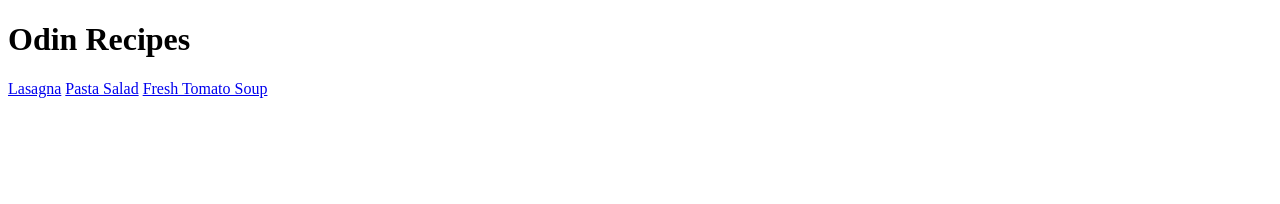
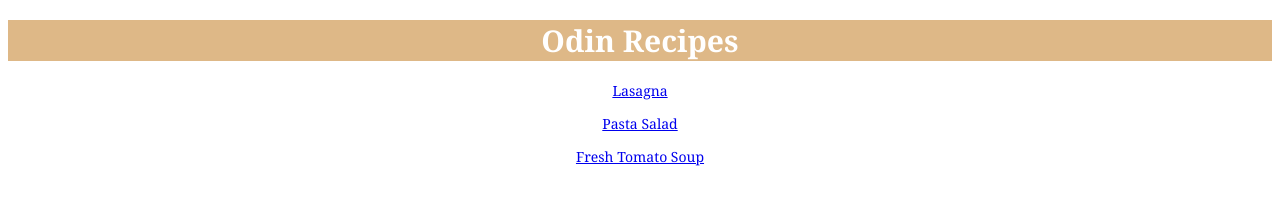
Before and after one commit to JakobKrizaj/odin-recipes, a plain HTML site: page index.html in a window 1280 px wide. Drawn offline with Linux system fonts and the light colour scheme.

Commit message:
Add CSS to each page

```diff
--- a/index.html
+++ b/index.html
@@ -3,11 +3,12 @@
     <head>
         <meta charset="utf-8">
         <title>Odin Recipes</title>
+        <link rel="stylesheet" href="styles.css">
     </head>
     <body>
         <h1>Odin Recipes</h1>
-        <a href="recipes/lasagna.html" target="_blank" rel="noopener noreferrer">Lasagna</a>
-        <a href="recipes/pasta-salad.html" target="_blank" rel="noopener noreferrer">Pasta Salad</a>
-        <a href="recipes/fresh-tomato-soup.html" target="_blank" rel="noopener noreferrer">Fresh Tomato Soup</a>
+        <p><a href="recipes/lasagna.html" target="_blank" rel="noopener noreferrer">Lasagna</a></p>
+        <p><a href="recipes/pasta-salad.html" target="_blank" rel="noopener noreferrer">Pasta Salad</a></p>
+        <p><a href="recipes/fresh-tomato-soup.html" target="_blank" rel="noopener noreferrer">Fresh Tomato Soup</a></p>
     </body>
 </html>
--- /dev/null
+++ b/styles.css
@@ -0,0 +1,21 @@
+* {
+    font-family: Georgia, 'Times New Roman', Times, serif;
+    font-size: 14px;
+}
+
+h1 {
+    color:rgb(255, 255, 255);
+    background-color: burlywood;
+    font-weight: 800;
+    font-size: 30px;
+    text-align: center;
+}
+
+h2 {
+    color: blue;
+    font-size: 20px;
+}
+
+p {
+    text-align: center;
+}
```
Also changed, not shown: recipes/fresh-tomato-soup.html (+2 -1 lines), recipes/lasagna.html (+2 -1 lines), recipes/pasta-salad.html (+2 -1 lines).
